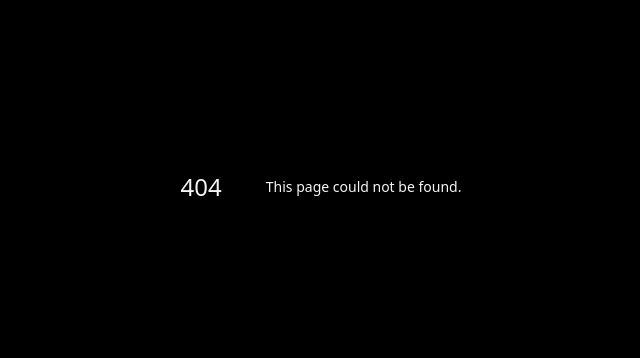
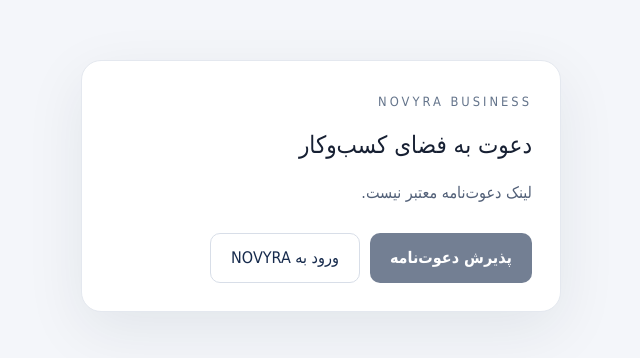
Before and after one commit to shrkoo/project-x-preview., a Next.js app: page /business/invite in a window 1280 px wide. Before the commit this address had no page. Shown: the part 214-572 px from the top of the page, without its empty margins (319-959 px from the left). Built offline with nearby package versions, Linux system fonts and the light colour scheme; no server answers.

Commit message:
Add authenticated business invitation acceptance page

```diff
--- /dev/null
+++ b/app/business/invite/page.tsx
@@ -0,0 +1,42 @@
+"use client";
+
+import {useEffect,useState} from "react";
+import {apiRequest} from "../../lib/api";
+
+export default function BusinessInvitePage(){
+ const [token,setToken]=useState("");
+ const [busy,setBusy]=useState(false);
+ const [message,setMessage]=useState("در حال بررسی دعوت‌نامه…");
+ const [accepted,setAccepted]=useState(false);
+ useEffect(()=>{
+  const value=new URLSearchParams(window.location.search).get("token")||"";
+  setToken(value);
+  if(!value)setMessage("لینک دعوت‌نامه معتبر نیست.");
+  else setMessage("برای پذیرش دعوت، ابتدا با همان ایمیلی که دعوت‌نامه به آن ارسال شده وارد حساب NOVYRA شوید.");
+ },[]);
+ const accept=async()=>{
+  if(!token)return;
+  setBusy(true);
+  try{
+   const result=await apiRequest<{ok:boolean;workspaceId:string;role:string}>("/business/team/accept",{method:"POST",body:JSON.stringify({token})});
+   setAccepted(true);
+   setMessage("دعوت‌نامه پذیرفته شد. اکنون عضو فضای کسب‌وکار هستید.");
+   window.history.replaceState({},"",window.location.pathname);
+   localStorage.setItem("novyra-business-last-workspace",result.workspaceId);
+  }catch(error){
+   setMessage((error as Error).message||"پذیرش دعوت‌نامه ناموفق بود. ابتدا وارد حساب شوید و دوباره تلاش کنید.");
+  }finally{setBusy(false);}
+ };
+ return <main dir="rtl" style={{minHeight:"100dvh",display:"grid",placeItems:"center",padding:"24px",background:"#f4f6fa",fontFamily:"Tahoma,Arial,sans-serif",color:"#172033"}}>
+  <section style={{width:"min(100%,480px)",background:"#fff",border:"1px solid #e4e8ef",borderRadius:20,padding:28,boxShadow:"0 18px 60px rgba(18,32,55,.08)"}}>
+   <small style={{letterSpacing:3,color:"#64748b"}}>NOVYRA BUSINESS</small>
+   <h1 style={{fontSize:24,margin:"14px 0"}}>دعوت به فضای کسب‌وکار</h1>
+   <p style={{lineHeight:2,color:"#526078"}}>{message}</p>
+   {!accepted&&<div style={{display:"flex",gap:10,flexWrap:"wrap",marginTop:24}}>
+    <button onClick={accept} disabled={!token||busy} style={{border:0,borderRadius:10,padding:"12px 20px",background:"#172b4d",color:"#fff",fontWeight:700,opacity:!token||busy?.6:1}}>{busy?"در حال پذیرش…":"پذیرش دعوت‌نامه"}</button>
+    <a href="/" style={{border:"1px solid #d8dee8",borderRadius:10,padding:"12px 20px",color:"#172b4d",textDecoration:"none"}}>ورود به NOVYRA</a>
+   </div>}
+   {accepted&&<a href="/" style={{display:"inline-block",marginTop:20,color:"#172b4d"}}>بازگشت به NOVYRA</a>}
+  </section>
+ </main>;
+}
```
